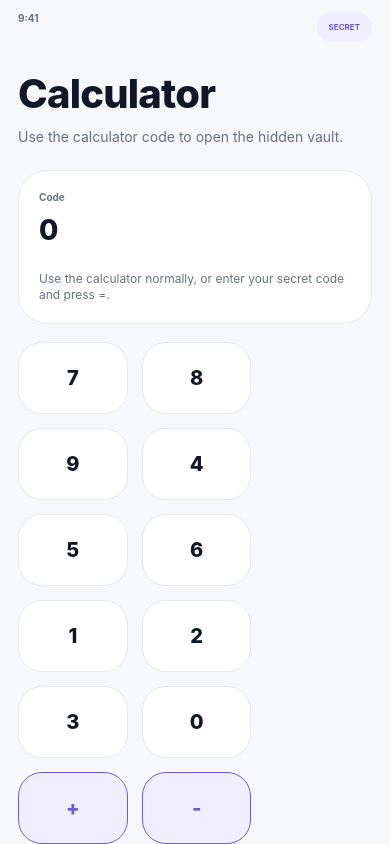
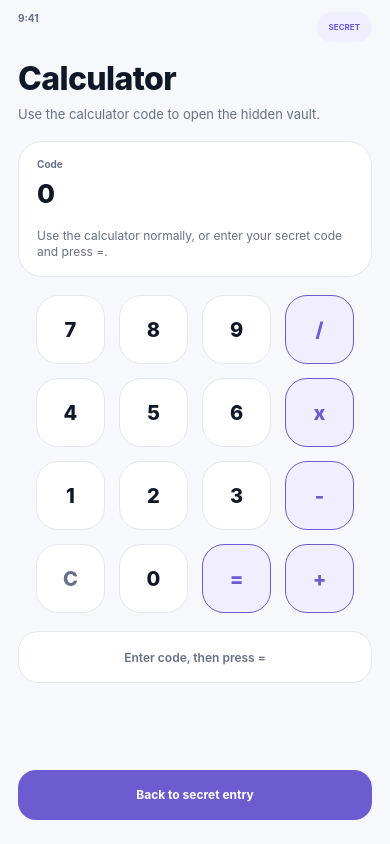
Before and after one commit to Sruwat/Security_system, a React Native app: screen /Calculator in a window 390 px wide. Built offline with nearby package versions, Linux system fonts and the light colour scheme.

Commit message:
Fix calculator keypad layout

```diff
--- a/src/screens/secret-entry/CalculatorScreen.tsx
+++ b/src/screens/secret-entry/CalculatorScreen.tsx
@@ -1,5 +1,5 @@
 import React from 'react';
-import {Alert, Pressable, ScrollView, StyleSheet, Text, View} from 'react-native';
+import {Alert, Pressable, StyleSheet, Text, View, useWindowDimensions} from 'react-native';
 import {useNavigation} from '@react-navigation/native';
 import type {NativeStackNavigationProp} from '@react-navigation/native-stack';
 import {FigmaActionButton, FigmaPage, figmaPalette} from '../../components/FigmaKit';
@@ -8,8 +8,12 @@ import {nativeBridge} from '../../native';
 import {VAULT_SECRET_CREDENTIAL_TYPE} from '../../services/security/credentialTypes';
 import type {RootStackParamList} from '../../navigation/routes';
 
-const keypad = ['7', '8', '9', '4', '5', '6', '1', '2', '3', '0'];
-const operators = ['+', '-', 'x', '/'];
+const keypadRows = [
+  ['7', '8', '9', '/'],
+  ['4', '5', '6', 'x'],
+  ['1', '2', '3', '-'],
+  ['C', '0', '=', '+'],
+] as const;
 
 function evaluateExpression(expression: string): string {
   const sanitized = expression.replace(/x/g, '*').replace(/[^0-9+\-*/.]/g, '');
@@ -31,9 +35,15 @@ function evaluateExpression(expression: string): string {
 export function CalculatorScreen() {
   const navigation = useNavigation<NativeStackNavigationProp<RootStackParamList>>();
   const palette = figmaPalette.light;
+  const {width, height} = useWindowDimensions();
   const [expression, setExpression] = React.useState('');
   const [busy, setBusy] = React.useState(false);
   const [message, setMessage] = React.useState('Use the calculator normally, or enter your secret code and press =.');
+
+  const compactLayout = height < 760;
+  const keypadGap = compactLayout ? 10 : 14;
+  const horizontalPadding = 36;
+  const keySize = Math.max(64, Math.min(84, (width - horizontalPadding * 2 - keypadGap * 3) / 4));
 
   const appendDigit = React.useCallback((digit: string) => {
     setExpression(current => `${current}${digit}`.slice(0, 24));
@@ -100,7 +110,7 @@ export function CalculatorScreen() {
 
   return (
     <FigmaPage variant="light">
-      <ScrollView contentContainerStyle={styles.scrollContent} showsVerticalScrollIndicator={false}>
+      <View style={styles.screen}>
         <View style={styles.topRow}>
           <Text style={[styles.time, {color: palette.textSecondary}]}>9:41</Text>
           <View style={[styles.stepPill, {backgroundColor: palette.accentSoft}]}>
@@ -108,56 +118,90 @@ export function CalculatorScreen() {
           </View>
         </View>
 
-        <Text style={[styles.title, {color: palette.textPrimary}]}>Calculator</Text>
-        <Text style={[styles.subtitle, {color: palette.textSecondary}]}>Use the calculator code to open the hidden vault.</Text>
+        <Text style={[styles.title, compactLayout && styles.titleCompact, {color: palette.textPrimary}]}>Calculator</Text>
+        <Text style={[styles.subtitle, compactLayout && styles.subtitleCompact, {color: palette.textSecondary}]}>
+          Use the calculator code to open the hidden vault.
+        </Text>
 
-        <View style={[styles.displayCard, {backgroundColor: palette.surface, borderColor: palette.border}]}>
+        <View style={[styles.displayCard, compactLayout && styles.displayCardCompact, {backgroundColor: palette.surface, borderColor: palette.border}]}>
           <Text style={[styles.displayLabel, {color: palette.textSecondary}]}>Code</Text>
-          <Text style={[styles.displayValue, {color: palette.textPrimary}]} numberOfLines={2}>
+          <Text style={[styles.displayValue, compactLayout && styles.displayValueCompact, {color: palette.textPrimary}]} numberOfLines={2}>
             {expression || '0'}
           </Text>
-          <Text style={[styles.displayMessage, {color: palette.textSecondary}]}>{message}</Text>
+          <Text style={[styles.displayMessage, compactLayout && styles.displayMessageCompact, {color: palette.textSecondary}]}>{message}</Text>
         </View>
 
-        <View style={styles.keypad}>
-          {keypad.map(digit => (
-            <Pressable
-              key={digit}
-              onPress={() => appendDigit(digit)}
-              style={({pressed}) => [styles.key, {backgroundColor: palette.surface, borderColor: palette.border, opacity: pressed ? 0.94 : 1}]}>
-              <Text style={[styles.keyText, {color: palette.textPrimary}]}>{digit}</Text>
-            </Pressable>
-          ))}
-          {operators.map(operator => (
-            <Pressable
-              key={operator}
-              onPress={() => appendOperator(operator)}
-              style={({pressed}) => [styles.key, {backgroundColor: palette.accentSoft, borderColor: palette.accent, opacity: pressed ? 0.94 : 1}]}>
-              <Text style={[styles.keyText, {color: palette.accent}]}>{operator}</Text>
-            </Pressable>
-          ))}
+        <View style={styles.keypadWrap}>
+          <View style={[styles.keypad, {gap: keypadGap}]}>
+            {keypadRows.map((row, rowIndex) => (
+              <View key={`row-${rowIndex}`} style={[styles.keyRow, {gap: keypadGap}]}>
+                {row.map(key => {
+                  const isOperator = ['+', '-', 'x', '/'].includes(key);
+                  const isClear = key === 'C';
+                  const isEquals = key === '=';
+                  const onPress = () => {
+                    if (isClear) {
+                      clearValue();
+                      return;
+                    }
+                    if (isEquals) {
+                      void submit();
+                      return;
+                    }
+                    if (isOperator) {
+                      appendOperator(key);
+                      return;
+                    }
+                    appendDigit(key);
+                  };
+
+                  return (
+                    <Pressable
+                      key={key}
+                      onPress={onPress}
+                      style={({pressed}) => [
+                        styles.key,
+                        {
+                          width: keySize,
+                          height: keySize,
+                          backgroundColor: isOperator || isEquals ? palette.accentSoft : palette.surface,
+                          borderColor: isOperator || isEquals ? palette.accent : palette.border,
+                          opacity: pressed ? 0.94 : 1,
+                        },
+                      ]}>
+                      <Text
+                        style={[
+                          styles.keyText,
+                          compactLayout && styles.keyTextCompact,
+                          {color: isOperator || isEquals ? palette.accent : isClear ? palette.textSecondary : palette.textPrimary},
+                        ]}>
+                        {key}
+                      </Text>
+                    </Pressable>
+                  );
+                })}
+              </View>
+            ))}
+          </View>
         </View>
 
-        <View style={styles.actionsRow}>
-          <Pressable onPress={clearValue} style={[styles.secondaryPill, {backgroundColor: palette.surface, borderColor: palette.border}]}>
-            <Text style={[styles.secondaryText, {color: palette.textSecondary}]}>Clear</Text>
-          </Pressable>
-          <Pressable onPress={() => void submit()} style={[styles.secondaryPill, {backgroundColor: palette.accentSoft, borderColor: palette.accent}]}>
-            <Text style={[styles.secondaryText, {color: palette.accent}]}>{busy ? 'Checking...' : '='}</Text>
-          </Pressable>
+        <View style={[styles.statusBar, {backgroundColor: palette.surface, borderColor: palette.border}]}>
+          <Text style={[styles.statusText, {color: palette.textSecondary}]}>
+            {busy ? 'Checking secret code...' : 'Enter code, then press ='}
+          </Text>
         </View>
 
-        <View style={styles.spacer} />
-
-        <FigmaActionButton variant="light" label="Back to secret entry" onPress={() => navigation.navigate('SecretEntry')} />
-      </ScrollView>
+        <View style={styles.footer}>
+          <FigmaActionButton variant="light" label="Back to secret entry" onPress={() => navigation.navigate('SecretEntry')} />
+        </View>
+      </View>
     </FigmaPage>
   );
 }
 
 const styles = StyleSheet.create({
-  scrollContent: {
-    paddingBottom: 24,
+  screen: {
+    flex: 1,
   },
   topRow: {
     flexDirection: 'row',
@@ -182,23 +226,37 @@ const styles = StyleSheet.create({
     lineHeight: 10,
   },
   title: {
-    marginTop: 28,
-    fontSize: 40,
+    marginTop: 18,
+    fontSize: 32,
     fontWeight: '800',
-    lineHeight: 48,
-    letterSpacing: -0.8,
+    lineHeight: 38,
+    letterSpacing: -0.6,
+  },
+  titleCompact: {
+    marginTop: 14,
+    fontSize: 28,
+    lineHeight: 34,
   },
   subtitle: {
-    marginTop: 10,
-    fontSize: 14,
-    lineHeight: 18,
+    marginTop: 8,
+    fontSize: 13,
+    lineHeight: 17,
+  },
+  subtitleCompact: {
+    fontSize: 12,
+    lineHeight: 16,
   },
   displayCard: {
-    marginTop: 24,
+    marginTop: 18,
     borderWidth: 1,
-    borderRadius: 30,
-    paddingHorizontal: 20,
-    paddingVertical: 20,
+    borderRadius: 24,
+    paddingHorizontal: 18,
+    paddingVertical: 16,
+  },
+  displayCardCompact: {
+    marginTop: 14,
+    paddingHorizontal: 16,
+    paddingVertical: 14,
   },
   displayLabel: {
     fontSize: 10,
@@ -206,28 +264,39 @@ const styles = StyleSheet.create({
     lineHeight: 12,
   },
   displayValue: {
-    marginTop: 10,
-    minHeight: 52,
-    fontSize: 28,
+    marginTop: 8,
+    minHeight: 44,
+    fontSize: 26,
     fontWeight: '800',
-    letterSpacing: 2,
+    letterSpacing: 1.6,
+  },
+  displayValueCompact: {
+    minHeight: 38,
+    fontSize: 22,
   },
   displayMessage: {
     marginTop: 6,
     fontSize: 12,
     lineHeight: 16,
   },
+  displayMessageCompact: {
+    fontSize: 11,
+    lineHeight: 14,
+  },
+  keypadWrap: {
+    marginTop: 18,
+    alignItems: 'center',
+  },
   keypad: {
-    marginTop: 18,
+    width: '100%',
+    alignItems: 'center',
+  },
+  keyRow: {
     flexDirection: 'row',
-    flexWrap: 'wrap',
-    gap: 14,
   },
   key: {
-    width: '31%',
-    minHeight: 72,
     borderWidth: 1,
-    borderRadius: 24,
+    borderRadius: 22,
     alignItems: 'center',
     justifyContent: 'center',
   },
@@ -236,26 +305,28 @@ const styles = StyleSheet.create({
     fontWeight: '800',
     lineHeight: 24,
   },
-  actionsRow: {
+  keyTextCompact: {
+    fontSize: 18,
+    lineHeight: 22,
+  },
+  statusBar: {
     marginTop: 18,
-    flexDirection: 'row',
-    gap: 14,
-  },
-  secondaryPill: {
-    flex: 1,
-    minHeight: 54,
-    borderRadius: 22,
+    minHeight: 52,
+    borderRadius: 20,
     borderWidth: 1,
     alignItems: 'center',
     justifyContent: 'center',
+    paddingHorizontal: 18,
   },
-  secondaryText: {
+  statusText: {
     fontSize: 12,
-    fontWeight: '700',
+    fontWeight: '600',
     lineHeight: 15,
+    textAlign: 'center',
   },
-  spacer: {
-    flex: 1,
-    minHeight: 24,
+  footer: {
+    marginTop: 'auto',
+    paddingTop: 18,
+    paddingBottom: 24,
   },
 });
```
